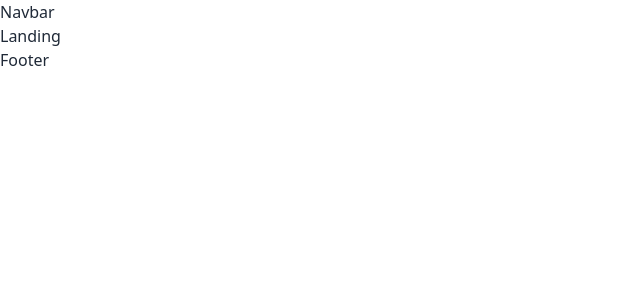
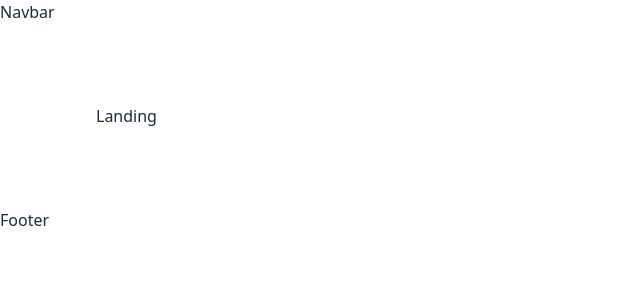
Before and after one commit to miawithcode/comfy-store, a React (Vite) app: page / in a window 1280 px wide. Shown: the top 300 px of the page, without its empty margins (0-640 px from the left). Built offline with nearby package versions, Linux system fonts and the light colour scheme.

Commit message:
feat: custom class

```diff
--- a/src/index.css
+++ b/src/index.css
@@ -1,3 +1,9 @@
 @tailwind base;
 @tailwind components;
 @tailwind utilities;
+
+@layer components {
+  .section {
+    @apply mx-auto max-w-6xl px-8
+  }
+}
--- a/src/pages/HomeLayout.jsx
+++ b/src/pages/HomeLayout.jsx
@@ -1,4 +1,4 @@
-import { Outlet } from "react-router-dom"
+import { Outlet } from 'react-router-dom';
 import Navbar from '../components/Navbar';
 import Footer from '../components/Footer';
 
@@ -6,9 +6,11 @@ const HomeLayout = () => {
   return (
     <>
       <Navbar />
-      <Outlet />
+      <section className='section py-20'>
+        <Outlet />
+      </section>
       <Footer />
     </>
-  )
-}
-export default HomeLayout
+  );
+};
+export default HomeLayout;
```
